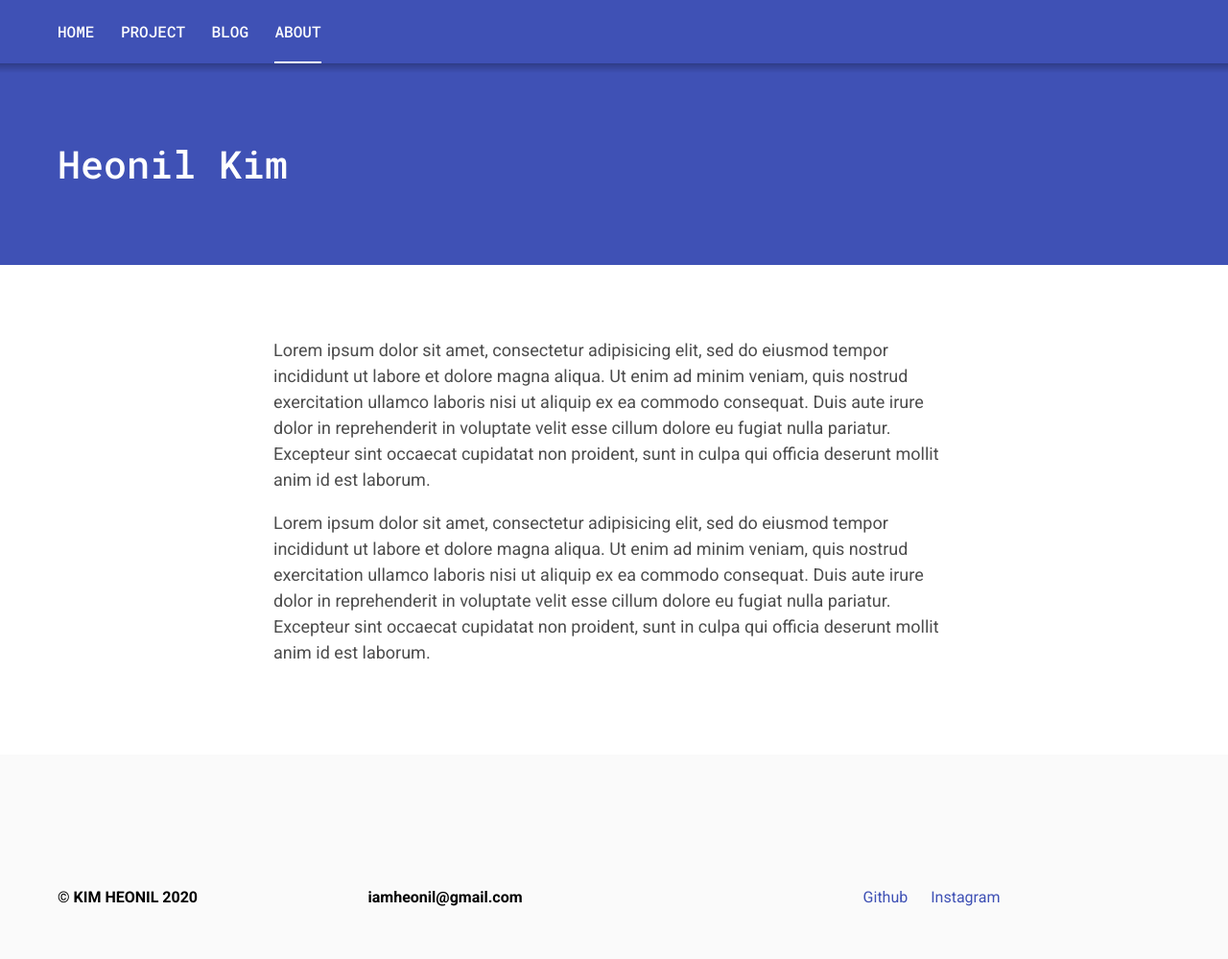
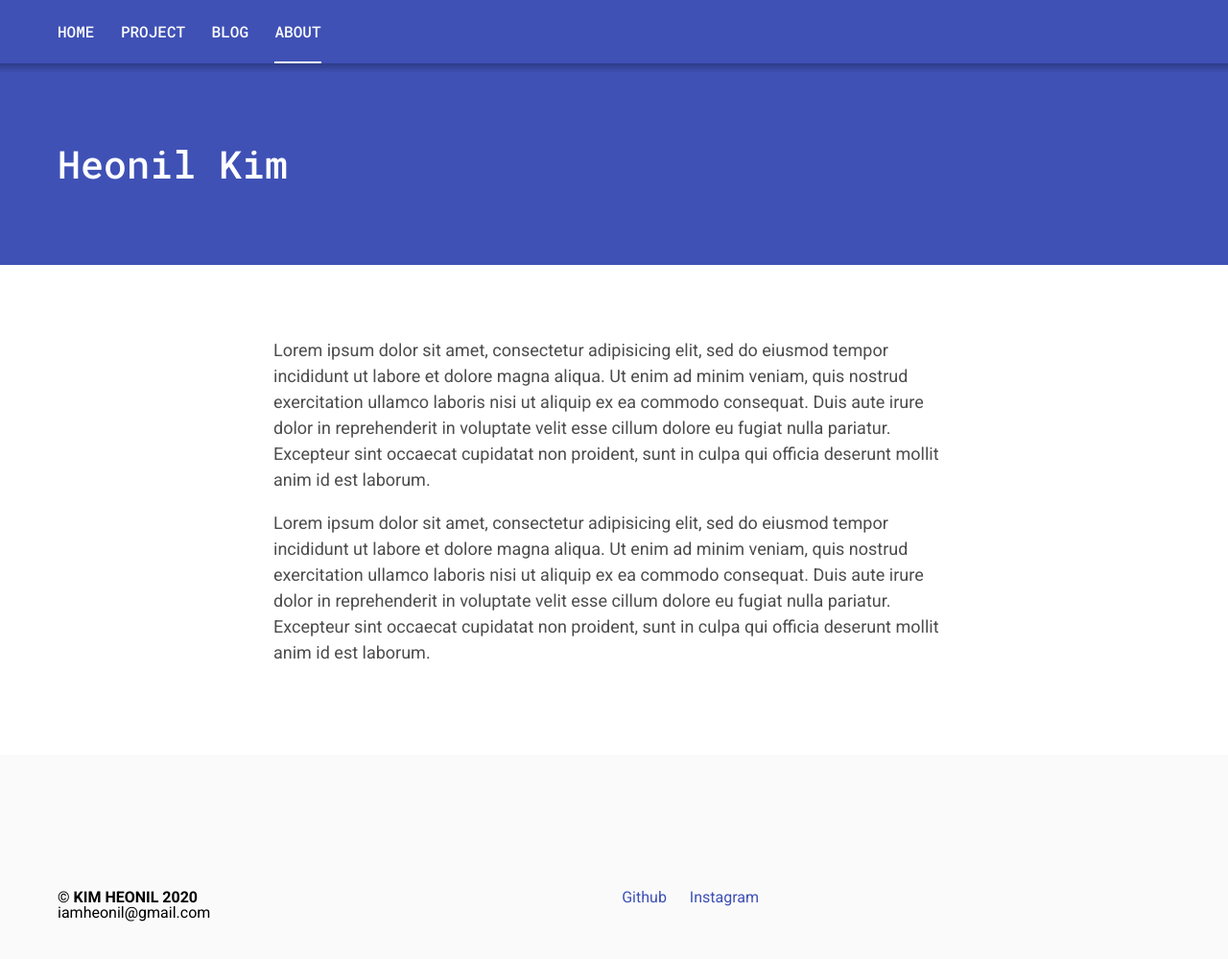
Before and after one commit to iamheonil/iamheonil.github.io, a Jekyll site: the page built from _pages/about.markdown, in a window 1280 px wide and 1086 px high. Shown: the top 999 px of the window at 96% size. Built offline with Jekyll 4.4.1, drawn with Linux system fonts in a browser that asks for light colours.

Commit message:
Blog Modify

```diff
--- a/_includes/footer.html
+++ b/_includes/footer.html
@@ -1,7 +1,7 @@
 <footer class="c-footer">
   <div class="u-container c-footer__container">
-    <p>&copy; <strong>KIM HEONIL {{ site.time | date: '%Y' }}<br>
-        <p>iamheonil@gmail.com</p></p></strong>
+    <p>&copy; <strong>KIM HEONIL {{ site.time | date: '%Y' }}</strong><br>
+        iamheonil@gmail.com</p>
     <p>
       {% if site.twitterUsername %}<a href="https://twitter.com/{{ site.twitterUsername }}"target='_blank'>Twitter</a>{% endif %}
       {% if site.githubUsername %}<a href="https://github.com/{{ site.githubUsername }}"target='_blank'>Github</a>{% endif %}
```
